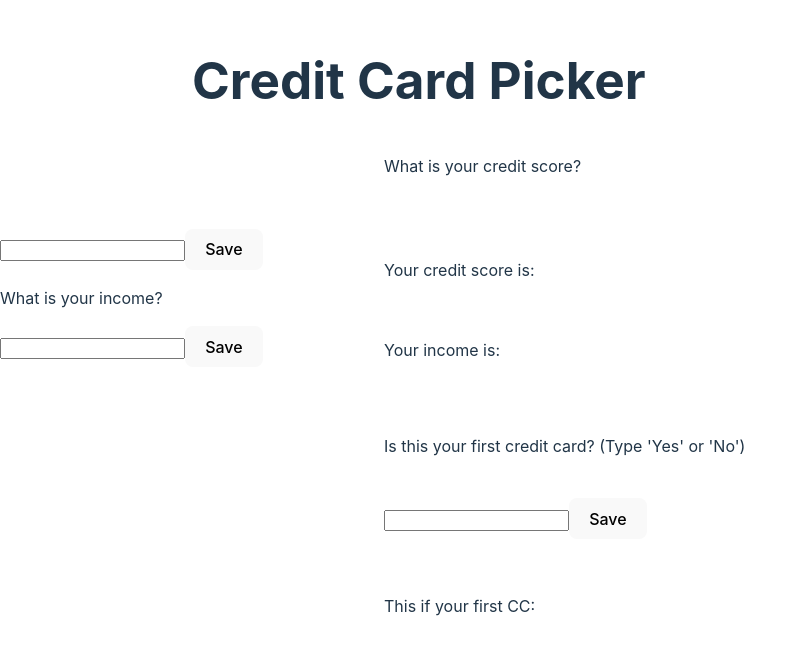
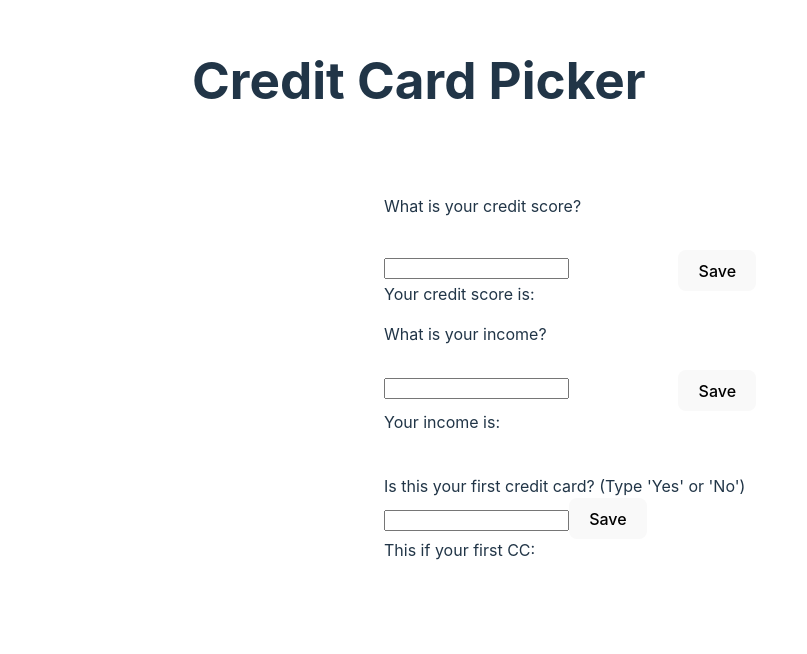
Before and after one commit to bkizenko/CCPicker, a React (Vite) app in the folder client/: page / in a window 1280 px wide. Shown: the part 102-756 px from the top of the page, without its empty margins (0-807 px from the left). Built offline with nearby package versions, Linux system fonts and the light colour scheme.

Commit message:
more ui changes

```diff
--- a/client/src/App.jsx
+++ b/client/src/App.jsx
@@ -38,22 +38,24 @@ function App() {
       <div>
         <p className="cscoreq"> What is your credit score? </p>
         <input
+          className = "cscoretextbox"
           type="text"
           name="creditScore"
           id="creditScore"
           onChange={handleChange}
           value={creditScore}
         />
-        < button onClick = {saveCreditScore}> Save </button>
-        <p> What is your income? </p>
+        < button className = "cscore-btn" onClick = {saveCreditScore}> Save </button>
+        <p className="incomeq"> What is your income? </p>
         < input
+          className = 'incometextbox'
           type="text"
           name="income"
           id="income"
           onChange={handleChange2}
           value={income}
         />
-        < button onClick = {saveIncome}> Save </button>
+        < button className = "income-btn" onClick = {saveIncome}> Save </button>
       </div>
       <div className="cscorea">
         Your credit score is: {creditScore}
--- a/client/src/index.css
+++ b/client/src/index.css
@@ -1,3 +1,4 @@
+/* Global styles */
 :root {
   font-family: Inter, system-ui, Avenir, Helvetica, Arial, sans-serif;
   line-height: 1.5;
@@ -14,16 +15,18 @@
   -webkit-text-size-adjust: 100%;
 }
 
+/* Links */
 a {
   font-weight: 500;
   color: #646cff;
   text-decoration: inherit;
 }
+
 a:hover {
   color: #535bf2;
 }
 
-
+/* Body */
 body {
   margin: 0;
   display: flex;
@@ -32,6 +35,7 @@ body {
   min-height: 100vh;
 }
 
+/* Headings */
 h1 {
   font-size: 3.2em;
   line-height: 1.1;
@@ -40,27 +44,33 @@ h1 {
   left: 15%;
 }
 
+/* Credit score question */
 .cscoreq {
   position: absolute;
-  top: 30%;
+  top: 35%;
   left: 30%;
 }
 
-select {
-  position: absolute;
-  top: 35%;
-  left: 35%;
-  margin-top: 10px;
-}
-
-.cscorea {
+.cscoretextbox {
   position: absolute;
   top: 45%;
   left: 30%;
 }
 
+/* Credit score answer */
+.cscorea {
+  position: absolute;
+  top: 48%;
+  left: 30%;
+}
 
+.cscore-btn {
+  position: absolute;
+  top: 44%;
+  left: 53%;
+}
 
+/* Button */
 button {
   border-radius: 8px;
   border: 1px solid transparent;
@@ -72,47 +82,77 @@ button {
   cursor: pointer;
   transition: border-color 0.25s;
 }
+
 button:hover {
   border-color: #646cff;
 }
+
 button:focus,
 button:focus-visible {
   outline: 4px auto -webkit-focus-ring-color;
 }
 
+/* Light theme */
 @media (prefers-color-scheme: light) {
   :root {
     color: #213547;
     background-color: #ffffff;
   }
+
   a:hover {
     color: #747bff;
   }
+
   button {
     background-color: #f9f9f9;
   }
 }
-
-.incomeAnswer {
+/* Income question */
+.incomeq {
   position: absolute;
-  top: 55%;
+  top: 51%;
   left: 30%;
 }
 
-.ccfirstq {
+/* Income textbox */
+.incometextbox {
   position: absolute;
-  top: 65%;
+  top: 60%;
   left: 30%;
 }
 
+.income-btn {
+  position: absolute;
+  top: 59%;
+  left: 53%;
+}
+
+/* Income answer */
+.incomeAnswer {
+  position: absolute;
+  top: 64%;
+  left: 30%;
+}
+
+
+
+/* First credit card question */
+.ccfirstq {
+  position: absolute;
+  top: 70%;
+  left: 30%;
+}
+
+/* First credit card answer */
 .ccfirsta {
   position: absolute;
   top: 75%;
   left: 30%;
 }
 
+/* First credit card answer */
 .ccFirstanswer {
   position: absolute;
-  top: 85%;
+  top: 78%;
   left: 30%;
 }
```
